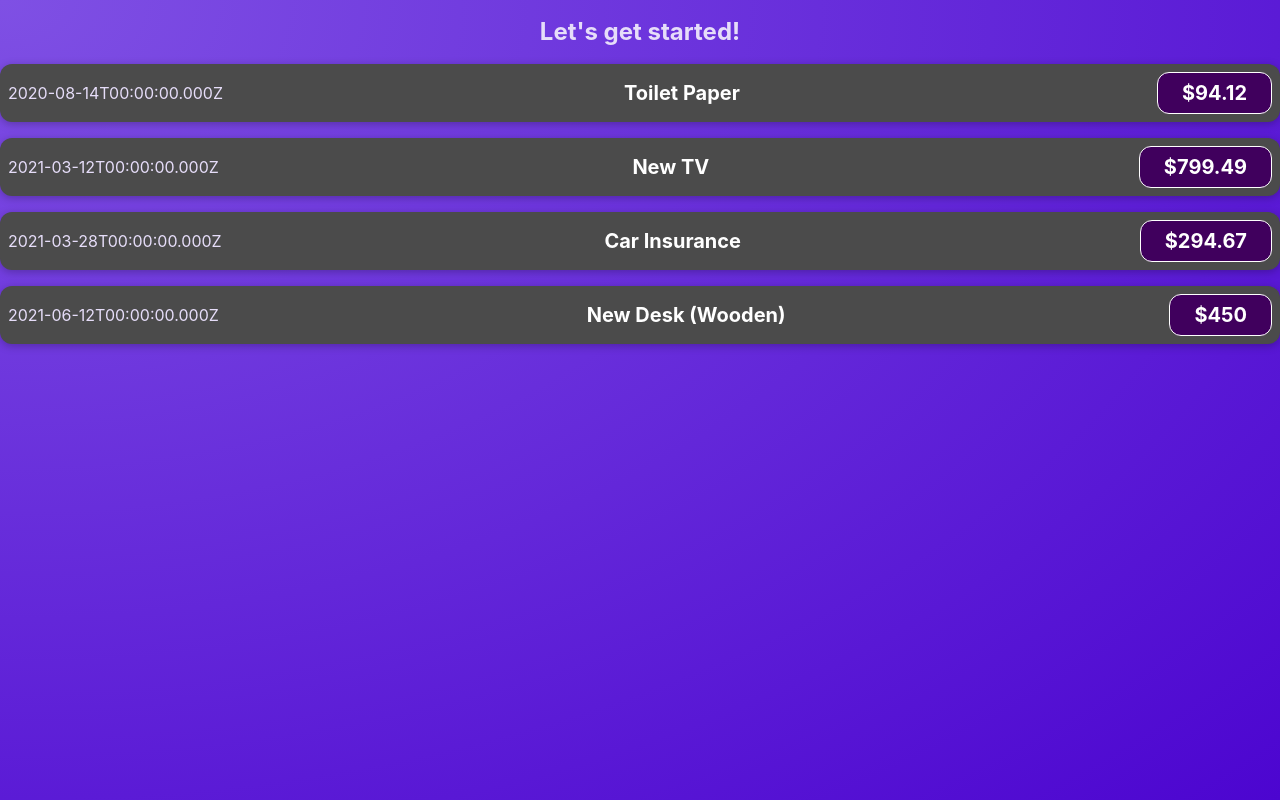
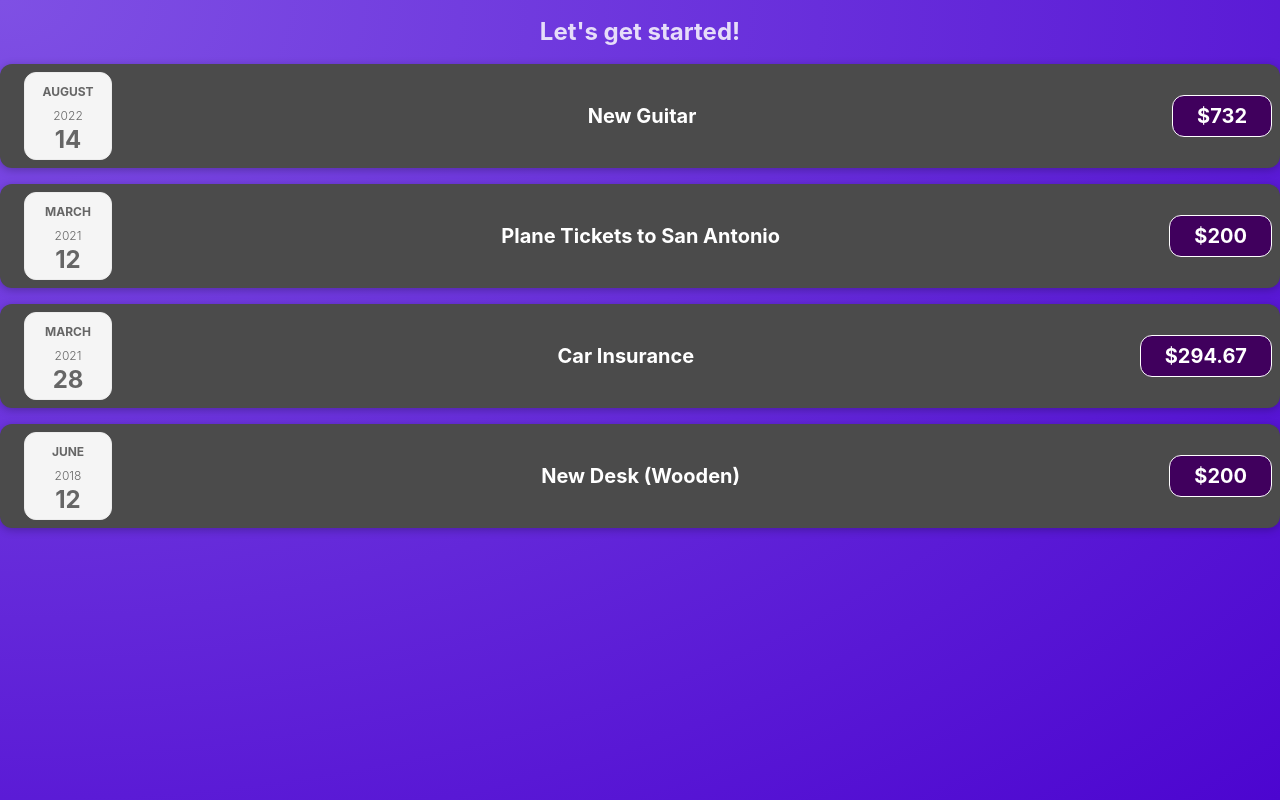
Before and after one commit to mhgarry/check_expenses, a React (Vite) app in the folder client/: page / in a window 1280 px wide. Built offline with nearby package versions, Linux system fonts and the light colour scheme.

Commit message:
moduralized code a bit

```diff
--- a/client/src/App.jsx
+++ b/client/src/App.jsx
@@ -9,11 +9,16 @@ function App() {
 	const expenses = [
 		{
 			id: "e1",
-			title: "Toilet Paper",
-			amount: 94.12,
-			date: new Date(2020, 7, 14),
+			title: "New Guitar",
+			amount: 732,
+			date: new Date(2022, 7, 14),
 		},
-		{ id: "e2", title: "New TV", amount: 799.49, date: new Date(2021, 2, 12) },
+		{
+			id: "e2",
+			title: "Plane Tickets to San Antonio",
+			amount: 200,
+			date: new Date(2021, 2, 12),
+		},
 		{
 			id: "e3",
 			title: "Car Insurance",
@@ -23,11 +28,10 @@ function App() {
 		{
 			id: "e4",
 			title: "New Desk (Wooden)",
-			amount: 450,
-			date: new Date(2021, 5, 12),
+			amount: 200,
+			date: new Date(2018, 5, 12),
 		},
 	];
-
 	return (
 		<div>
 			<h2>Let&apos;s get started!</h2>
--- /dev/null
+++ b/client/src/components/ExpenseDate.css
@@ -0,0 +1,29 @@
+.expense-date {
+  display: flex;
+  flex-direction: column;
+  justify-content: center;
+  align-items: center;
+  width: 5.5rem;
+  height: 5.5rem;
+  border: 1px solid #ececec;
+  border-radius: 12px;
+  background-color: #f5f5f5;
+  font-weight: 300;
+  font-size: 0.75rem;
+  color: #666;
+  margin: 0 1rem;
+  padding: 0.5rem;
+}
+.expense-date__month {
+  font-size: 0.75rem;
+  font-weight: bold;
+  text-transform: uppercase;
+}
+
+.expense-date__day {
+  font-size: 1.5rem;
+  font-weight: bold;
+}
+.expense-date__year {
+  font-size: 0.75rem;
+}
--- /dev/null
+++ b/client/src/components/ExpenseDate.jsx
@@ -0,0 +1,17 @@
+import "./ExpenseDate.css";
+
+const ExpenseDate = (props) => {
+	const month = props.expense.date.toLocaleString("en-US", { month: "long" });
+	const day = props.expense.date.toLocaleString("en-US", { day: "2-digit" });
+	const year = props.expense.date.getFullYear();
+
+	return (
+		<div className='expense-date'>
+			<div className='expense-date__month'>{month}</div>
+			<div className='expense-date__year'>{year}</div>
+			<div className='expense-date__day'>{day}</div>
+		</div>
+	);
+};
+
+export default ExpenseDate;
--- a/client/src/components/ExpenseItem.jsx
+++ b/client/src/components/ExpenseItem.jsx
@@ -1,9 +1,9 @@
+import ExpenseDate from "./ExpenseDate";
 import "./ExpenseItem.css";
-
 const ExpenseItem = (props) => {
 	return (
 		<div className='expense-item'>
-			<div>{props.expense.date.toISOString()}</div>
+			<ExpenseDate expense={props.expense} />
 			<div className='expense-item__description'>
 				<h2>{props.expense.title}</h2>
 				<div className='expense-item__price'>${props.expense.amount}</div>
```
